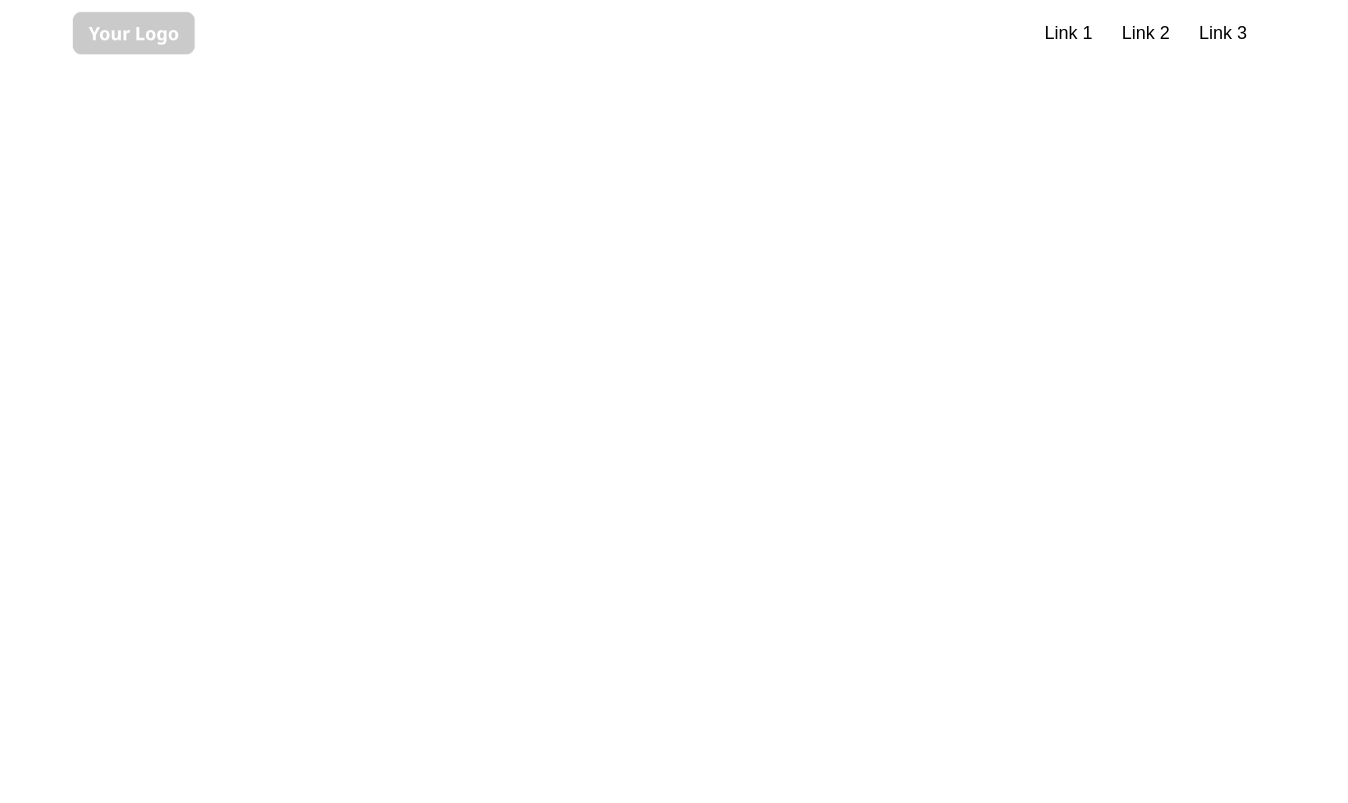
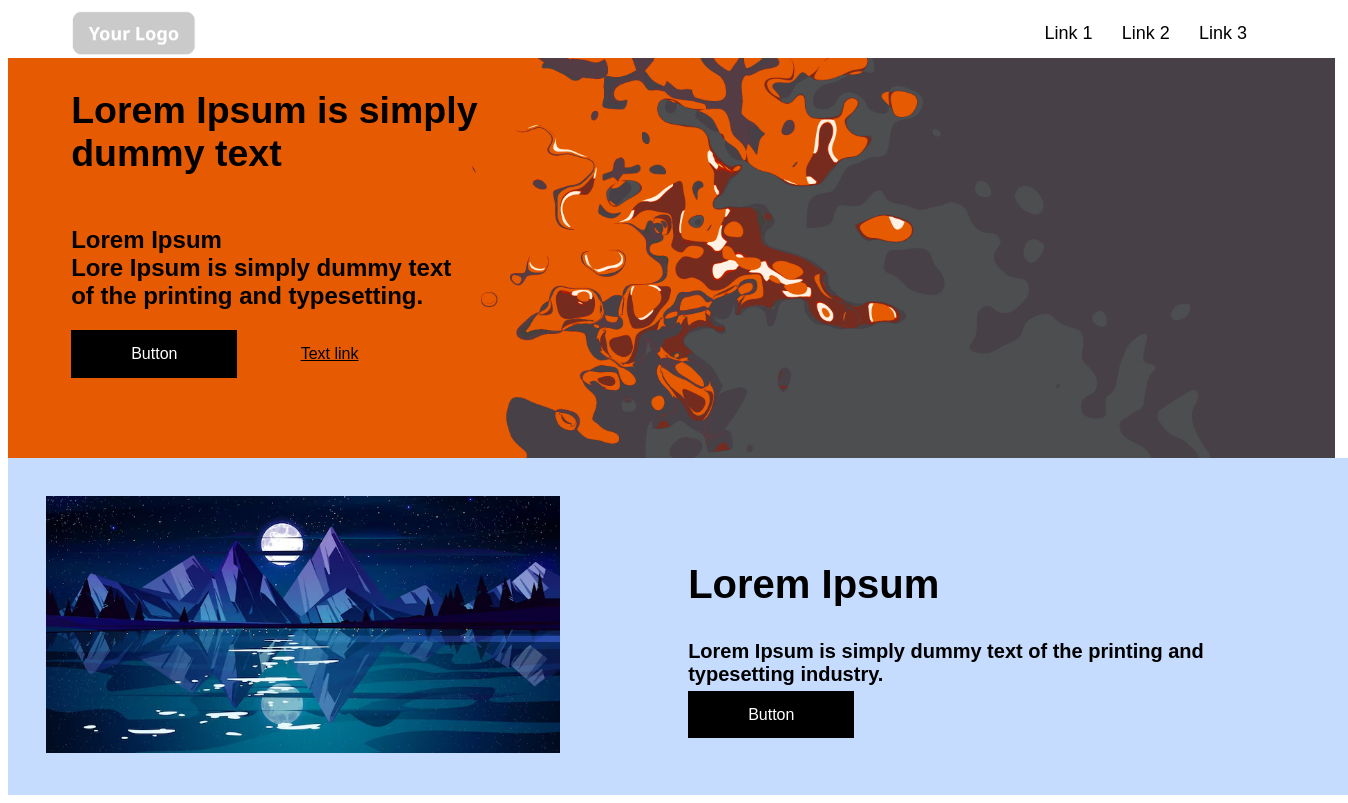
Before and after one commit to Francesco-che/WireFrame-Practica2, a plain HTML site: page index.html in a window 1280 px wide. Shown: the whole page, 1348 px wide, since content can reach past the window. Drawn offline with Linux system fonts and the light colour scheme.

Commit message:
blue_section terminado (body)

```diff
--- a/index.html
+++ b/index.html
@@ -17,5 +17,26 @@
             </div>
         </section>
     </header>
+    <section class="text_with_image">
+        <div class="text_with_image_h1">
+            <h1>Lorem Ipsum is simply dummy text</h1>
+        </div>
+            <h2>Lorem Ipsum <br>
+            Lore Ipsum is simply dummy text <br> of the printing and typesetting.</h2>
+        <div class="text_with_image_links">
+            <a class="Button_black" href="#">Button</a>
+            <a class="text_link" href="#">Text link</a>
+        </div>
+    </section>
+    <section class="blue_section">
+        <div>
+            <img class="blue_section_image" src="img/background1.jpg" alt="blue_section_image">
+        </div>
+        <div class="blue_section_text">
+            <h2>Lorem Ipsum</h2>
+            <h3>Lorem Ipsum is simply dummy text of the printing and typesetting industry.</h3>
+            <a class="Button_black" href="#">Button</a>
+        </div>
+    </section>
 </body>
 </html>
--- a/style.css
+++ b/style.css
@@ -20,3 +20,56 @@
     color: black;
     font-size: 18px;
 }
+.text_with_image{
+    width: 100%;
+    height: 400px;
+    background: url(img/background4.jpg);
+    background-size: cover;
+    background-position: center;
+    display: flex;
+    justify-content: start;
+    padding-left: 5%;
+    font-family: sans-serif;
+    flex-direction: column;
+}
+.text_with_image_h1 {
+    width: 35%;
+    font-size: 25px;
+}
+.text_with_image p{
+    font-size: 15px;
+}
+.Button_black {
+    border: none;
+    background-color: black;
+    color: white;
+    padding: 15px 60px;
+    text-decoration: none;
+}
+.text_with_image_links{
+    display: flex;
+    align-items: center;
+    gap: 5%;
+}
+.text_link {
+    color: black;
+}
+.blue_section {
+    width: 100%;
+    height: auto;
+    padding: 3%;
+    background-color: #c6dcff;
+    display: flex;
+    justify-content: space-around;
+    align-items: center;
+    font-family: sans-serif;
+}
+.blue_section_image {
+    width: 80%;
+}
+.blue_section_text h2 {
+    font-size: 40px;
+}
+.blue_section_text h3 {
+    font-size: 20px;
+}
```
Also changed, not shown: img/background1.jpg (added), img/background2.jpg (added), img/background3.jpg (added), img/background4.jpg (added), img/image.png (added), 1 other file.
